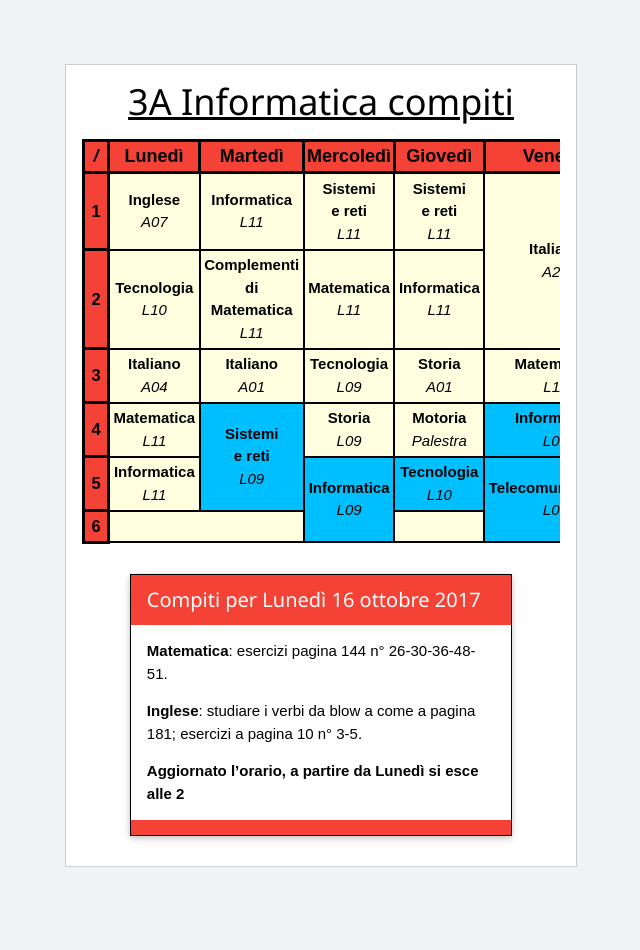
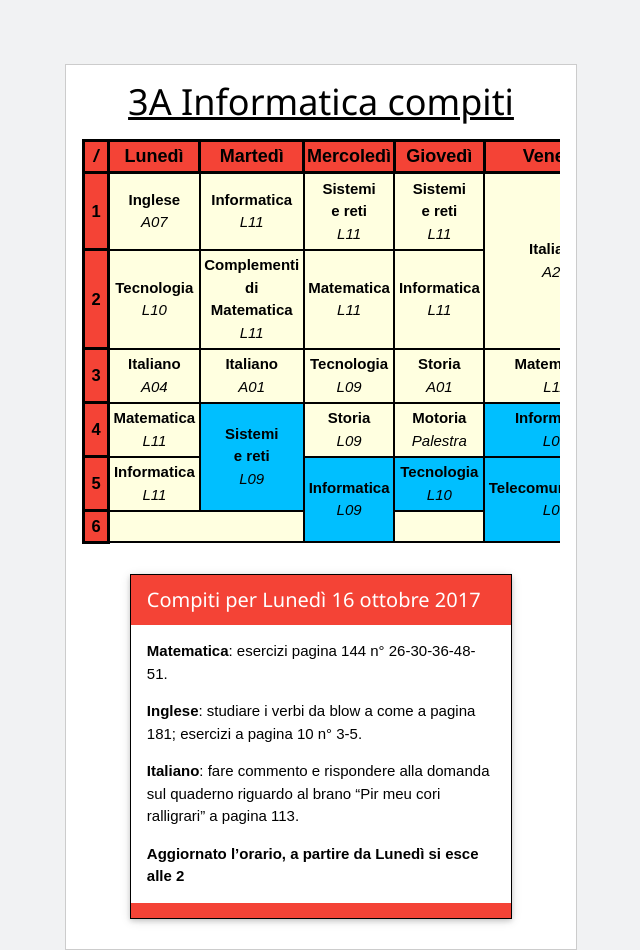
Before and after one commit to 3AIET/3aiet.github.io, a Jekyll site: the page built from _posts/2017-10-14-compiti_lunedi_16.markdown, in a window 1280 px wide. Shown: the whole page, without its empty margins (319-959 px from the left). Built offline with Jekyll 4.4.1, drawn with Linux system fonts in a browser that asks for light colours; before the commit the page ends 900 px from its top, so only the background shows below that.

Commit message:
aggiunto italiano

```diff
--- a/_posts/2017-10-14-compiti_lunedi_16.markdown
+++ b/_posts/2017-10-14-compiti_lunedi_16.markdown
@@ -9,4 +9,6 @@ categories: compiti
 
 **Inglese**: studiare i verbi da blow a come a pagina 181; esercizi a pagina 10 n° 3-5.
 
+**Italiano**: fare commento e rispondere alla domanda sul quaderno riguardo al brano "Pir meu cori ralligrari" a pagina 113.
+
 **Aggiornato l'orario, a partire da Lunedì si esce alle 2**
```
